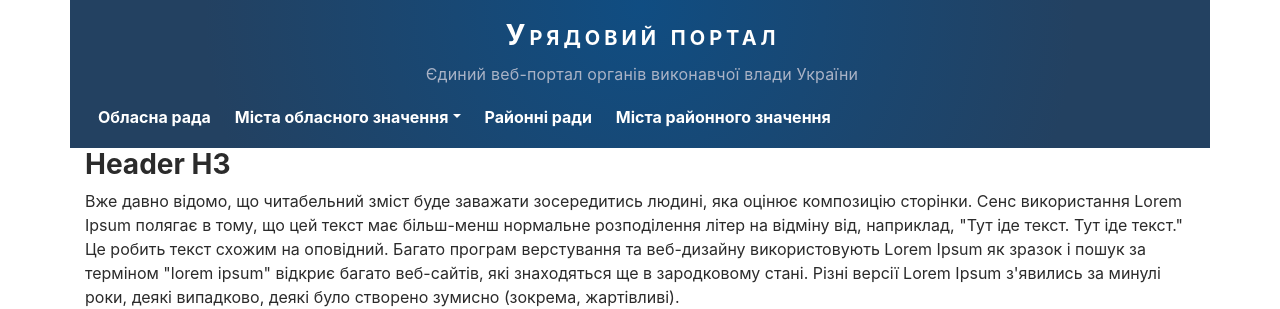
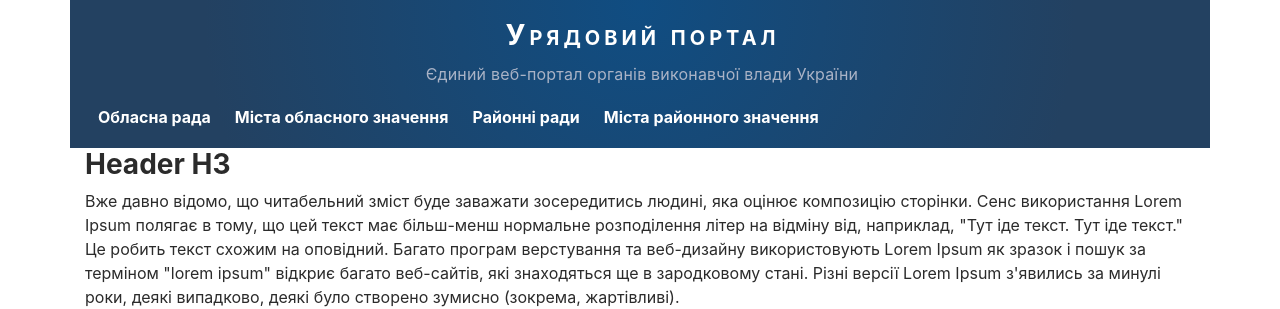
Before and after one commit to typo3uk/typo3uk.github.io, a Jekyll site: the page built from index.html, in a window 1280 px wide. Shown: the part 136-445 px from the top of the page. Built offline with Jekyll 4.4.1, drawn with Linux system fonts in a browser that asks for light colours.

Commit message:
Change #132

```diff
--- a/_sass/t3ppua/_header.scss
+++ b/_sass/t3ppua/_header.scss
@@ -21,6 +21,14 @@
 }
 header .menu-container .menu ul li a:hover {
   color: #ffe358;
+}
+
+header .menu-container .menu .dropdown-toggle::after {
+    display: inline-block;
+    margin: 0;
+    vertical-align: 0;
+    content: none;
+    border: 0;
 }
 
 header .header-bg {
```
